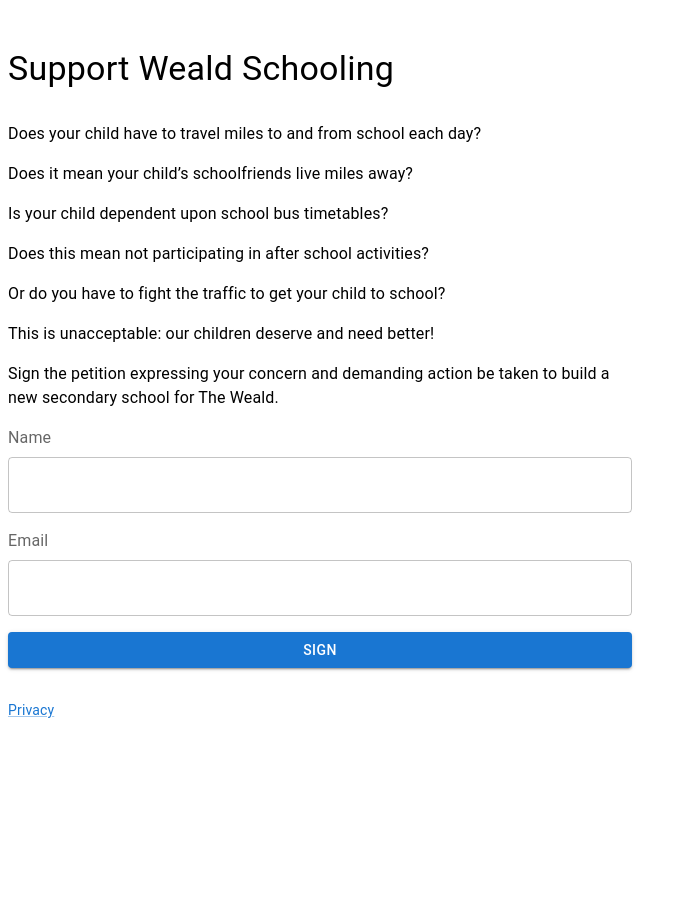
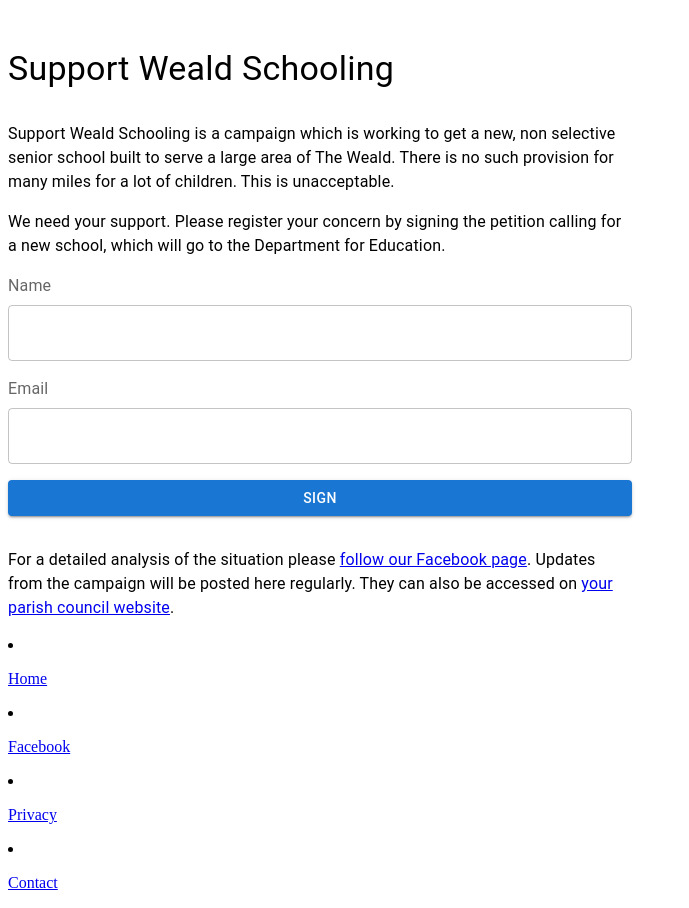
Before and after one commit to jimgroome/supportwealdschooling, a Next.js app: page / in a window 1280 px wide. Shown: the part 1300-2208 px from the top of the page, without its empty margins (0-689 px from the left). Before the commit the page ends 2028 px from the top, so only its background shows below. Built offline with nearby package versions, Linux system fonts and the light colour scheme.

Commit message:
Contact, footer links, success and fail messages

```diff
--- a/src/components/fail.tsx
+++ b/src/components/fail.tsx
@@ -1,5 +1,9 @@
 import { Typography } from "@mui/material";
 
-const Fail = () => <Typography variant="body1">Fail!</Typography>;
+const Fail = () => (
+  <Typography variant="body1">
+    Sorry, that didn&rsquo;t work. Have you already signed the petition?
+  </Typography>
+);
 
 export default Fail;
--- /dev/null
+++ b/src/components/footer.tsx
@@ -0,0 +1,34 @@
+import { facebookUrl } from "@/consts";
+import { Grid, List, ListItem, Stack, Typography } from "@mui/material";
+import Link from "next/link";
+
+const Footer = () => (
+  <Grid container>
+    <Grid item xs={12}>
+      <List component={Stack} direction="row">
+        <ListItem>
+          <Link href="/">
+            <Typography variant="body2">Home</Typography>
+          </Link>
+        </ListItem>
+        <ListItem>
+          <Link href={facebookUrl} target="_blank">
+            <Typography variant="body2">Facebook</Typography>
+          </Link>
+        </ListItem>
+        <ListItem>
+          <Link href="/privacy">
+            <Typography variant="body2">Privacy</Typography>
+          </Link>
+        </ListItem>
+        <ListItem>
+          <Link href="/contact">
+            <Typography variant="body2">Contact</Typography>
+          </Link>
+        </ListItem>
+      </List>
+    </Grid>
+  </Grid>
+);
+
+export default Footer;
--- a/src/components/header.tsx
+++ b/src/components/header.tsx
@@ -1,5 +1,6 @@
 import { AppBar, Box, IconButton, Toolbar, Typography } from "@mui/material";
 import FacebookIcon from "@mui/icons-material/Facebook";
+import { facebookUrl } from "@/consts";
 
 const Header = () => (
   <>
@@ -12,7 +13,7 @@ const Header = () => (
         <IconButton
           size="large"
           color="inherit"
-          href="https://www.facebook.com/profile.php?id=61557074941190"
+          href={facebookUrl}
           target="_blank"
         >
           <FacebookIcon />
--- a/src/components/start.tsx
+++ b/src/components/start.tsx
@@ -1,37 +1,23 @@
 import { Grid, Typography } from "@mui/material";
 import PetitionForm from "./petition-form";
+import Link from "next/link";
+import { facebookUrl } from "@/consts";
 
 const Start = () => (
   <>
     <Grid container spacing={2}>
       <Grid item xs={12} md={6}>
         <Typography variant="body1" mb={2}>
-          Does your child have to travel miles to and from school each day?
+          Support Weald Schooling is a campaign which is working to get a new,
+          non selective senior school built to serve a large area of The Weald.
+          There is no such provision for many miles for a lot of children. This
+          is unacceptable.
         </Typography>
 
         <Typography variant="body1" mb={2}>
-          Does it mean your child&rsquo;s schoolfriends live miles away?
-        </Typography>
-
-        <Typography variant="body1" mb={2}>
-          Is your child dependent upon school bus timetables?
-        </Typography>
-
-        <Typography variant="body1" mb={2}>
-          Does this mean not participating in after school activities?
-        </Typography>
-
-        <Typography variant="body1" mb={2}>
-          Or do you have to fight the traffic to get your child to school?
-        </Typography>
-
-        <Typography variant="body1" mb={2}>
-          This is unacceptable: our children deserve and need better!
-        </Typography>
-
-        <Typography variant="body1" mb={2}>
-          Sign the petition expressing your concern and demanding action be
-          taken to build a new secondary school for The Weald.
+          We need your support. Please register your concern by signing the
+          petition calling for a new school, which will go to the Department for
+          Education.
         </Typography>
       </Grid>
     </Grid>
@@ -40,6 +26,25 @@ const Start = () => (
         <PetitionForm />
       </Grid>
     </Grid>
+    <Grid container spacing={2}>
+      <Grid item xs={12} md={6}>
+        <Typography variant="body1" mb={2}>
+          For a detailed analysis of the situation please{" "}
+          <Link href={facebookUrl} target="_blank">
+            follow our Facebook page
+          </Link>
+          . Updates from the campaign will be posted here regularly. They can
+          also be accessed on{" "}
+          <Link
+            href="https://cranbrookandsissinghurstpc.co.uk/"
+            target="_blank"
+          >
+            your parish council website
+          </Link>
+          .
+        </Typography>
+      </Grid>
+    </Grid>
   </>
 );
 
--- a/src/components/success.tsx
+++ b/src/components/success.tsx
@@ -1,5 +1,15 @@
+import { facebookUrl } from "@/consts";
 import { Typography } from "@mui/material";
+import Link from "next/link";
 
-const Success = () => <Typography variant="body1">Success!</Typography>;
+const Success = () => (
+  <Typography variant="body1">
+    Thank you for signing the petition! Be sure to{" "}
+    <Link href={facebookUrl} target="_blank">
+      follow our Facebook page
+    </Link>{" "}
+    for news and updates.
+  </Typography>
+);
 
 export default Success;
--- /dev/null
+++ b/src/consts.ts
@@ -0,0 +1,2 @@
+export const facebookUrl =
+  "https://www.facebook.com/profile.php?id=61557074941190";
--- a/src/pages/_document.tsx
+++ b/src/pages/_document.tsx
@@ -2,6 +2,7 @@ import Header from "@/components/header";
 import { Container, CssBaseline } from "@mui/material";
 import { Html, Head, Main, NextScript } from "next/document";
 import { GoogleAnalytics } from "@next/third-parties/google";
+import Footer from "@/components/footer";
 
 export default function Document() {
   return (
@@ -15,6 +16,7 @@ export default function Document() {
         </Container>
         <NextScript />
         <GoogleAnalytics gaId="G-PWM6CGKJG0" />
+        <Footer />
       </body>
     </Html>
   );
--- a/src/pages/index.tsx
+++ b/src/pages/index.tsx
@@ -2,7 +2,7 @@ import Fail from "@/components/fail";
 import Start from "@/components/start";
 import Success from "@/components/success";
 import useFormStore from "@/stores/formStore";
-import { Grid, Link, Typography } from "@mui/material";
+import { Grid, Typography } from "@mui/material";
 import Head from "next/head";
 
 const Home = () => {
@@ -23,13 +23,6 @@ const Home = () => {
       {!success && !fail ? <Start /> : null}
       {success ? <Success /> : null}
       {fail ? <Fail /> : null}
-      <Grid container>
-        <Grid item xs={12}>
-          <Link href="/privacy">
-            <Typography variant="body2">Privacy</Typography>
-          </Link>
-        </Grid>
-      </Grid>
     </>
   );
 };
```
Also changed, not shown: src/pages/contact.tsx (added, +16 -0 lines).
